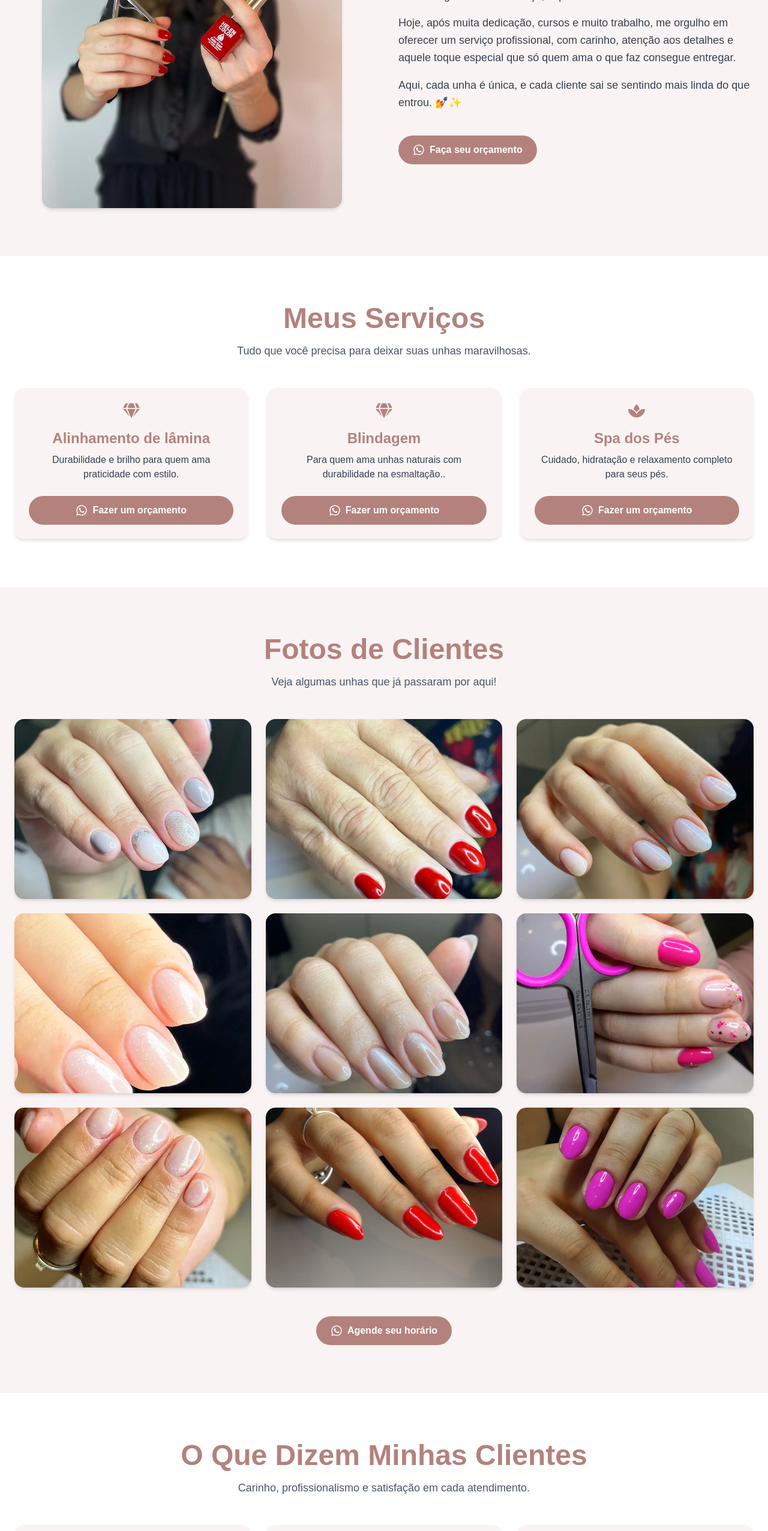
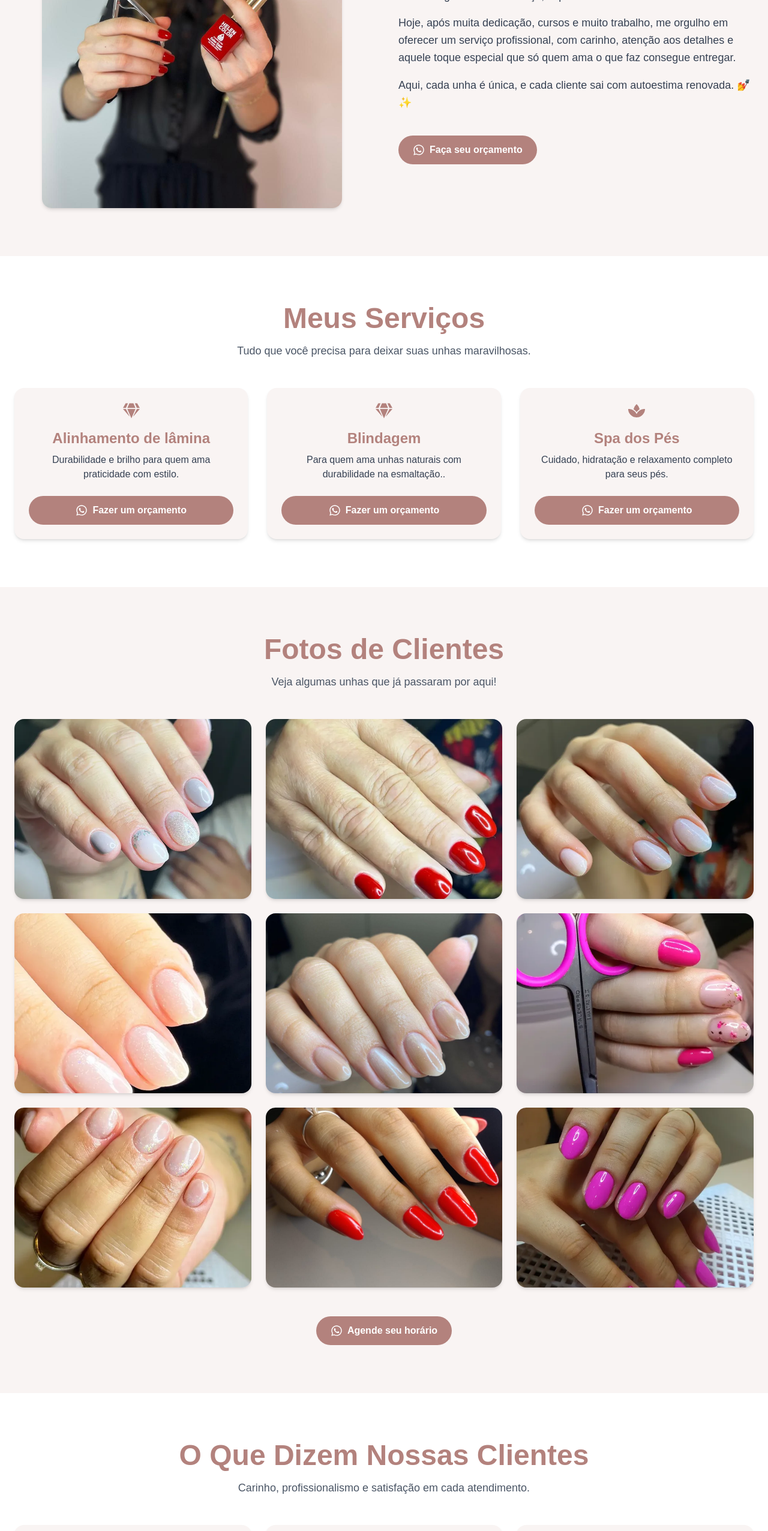
Before and after one commit to luiz01204/ana_landing_page, a Next.js app: page / in a window 1280 px wide. Shown: the part 1200-3753 px from the top of the page at 60% size. Built offline with nearby package versions, Linux system fonts and the light colour scheme.

Commit message:
update with Ana

```diff
--- a/src/components/Testimonials.tsx
+++ b/src/components/Testimonials.tsx
@@ -11,12 +11,12 @@ export default function Testimonials() {
     "/print_6.jpg",
   ];
 
-  const phone = "5548998481349";
+  const phone = "5548999572643";
 
   return (
     <section className="bg-white py-20 px-6 text-black">
       <div className="max-w-7xl mx-auto text-center">
-        <h2 className="text-5xl font-bold text-[#b3827d] mb-4">O Que Dizem  Minhas Clientes</h2>
+        <h2 className="text-5xl font-bold text-[#b3827d] mb-4">O Que Dizem Nossas Clientes</h2>
         <p className="text-lg text-gray-600 mb-12">
           Carinho, profissionalismo e satisfação em cada atendimento.
         </p>
@@ -25,9 +25,9 @@ export default function Testimonials() {
           {testimonials.map((src, index) => (
             <div
               key={index}
-              className="bg-[#f9f4f3] p-3 rounded-2xl shadow-md hover:shadow-lg transition h-[300px] flex items-center justify-center"
+              className="bg-[#f9f4f3] p-3 rounded-2xl shadow-md hover:shadow-lg transition h-[300px] flex"
             >
-              <div className="relative w-full max-w-[250px] h-auto">
+              <div className="relative w-full h-auto">
                 <Image
                   src={src}
                   alt={`Depoimento ${index + 1}`}
--- a/src/components/aboutMe.tsx
+++ b/src/components/aboutMe.tsx
@@ -31,7 +31,7 @@ export default function AboutMe() {
             Hoje, após muita dedicação, cursos e muito trabalho, me orgulho em oferecer um serviço profissional, com carinho, atenção aos detalhes e aquele toque especial que só quem ama o que faz consegue entregar.
           </p>
           <p className="text-gray-700 text-lg leading-relaxed">
-            Aqui, cada unha é única, e cada cliente sai se sentindo mais linda do que entrou. 💅✨
+            Aqui, cada unha é única, e cada cliente sai com autoestima renovada. 💅✨
           </p>
 
             {/* Botão igual do About */}
```
